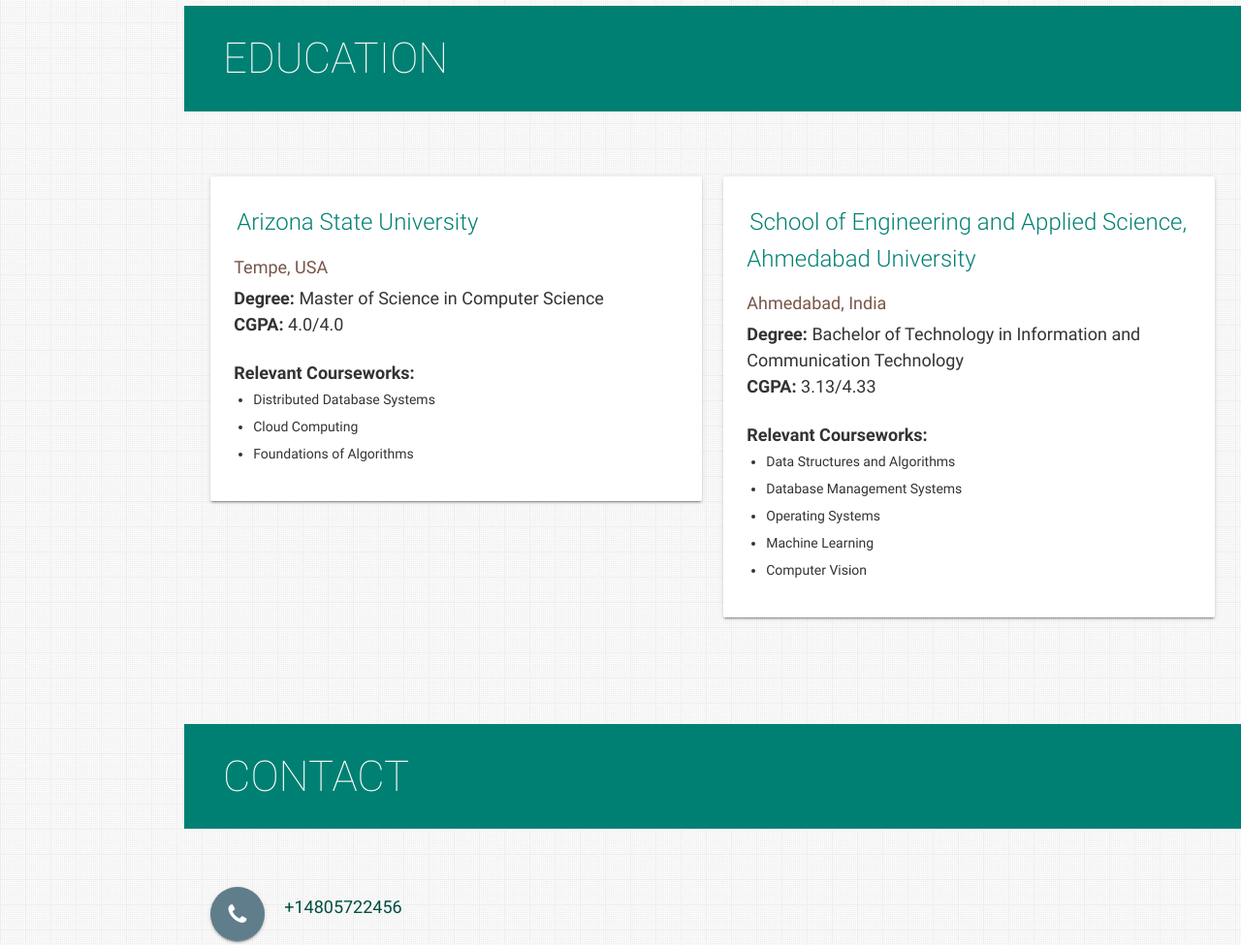
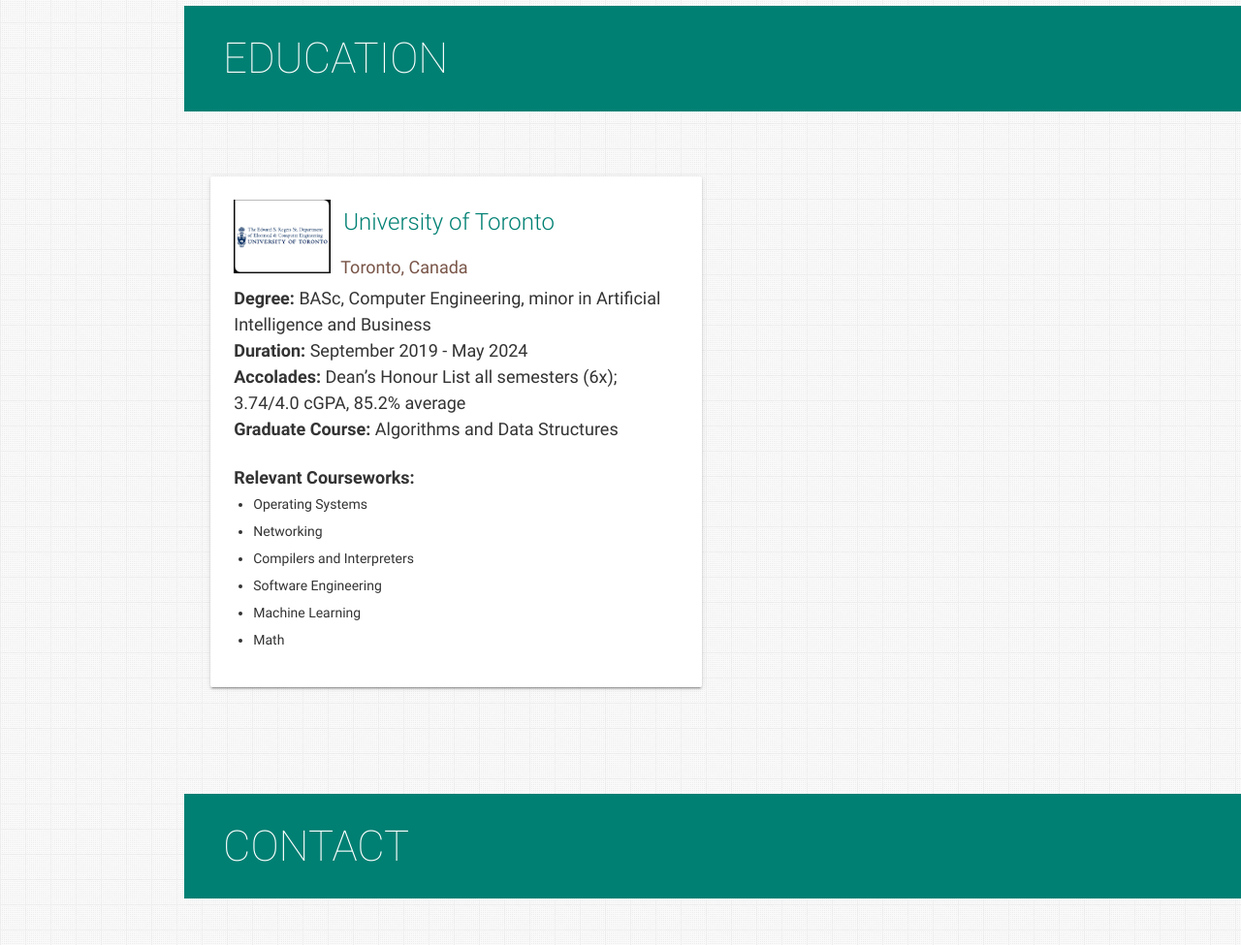
Before and after one commit to weihangzheng/weihangzheng.github.io, a plain HTML site: page index.html in a window 1280 px wide. Shown: the part 4709-5684 px from the top of the page at 97% size. Drawn offline with nearby package versions, Linux system fonts and the light colour scheme.

Commit message:
added education

```diff
--- a/index.html
+++ b/index.html
@@ -499,58 +499,35 @@
           <div class="col s12 m6 l6">
               <div class="card">
                   <div class="card-content">
+                      <!-- Adding the image here -->
+                      <img src="/assets/img/ECE_logo.png" alt="ECE Logo" class="responsive-img" style="width: 100px; margin-right: 10px; float: left;">
+
                       <p>
-                  <span class="card-title"><a href="https://www.asu.edu/" target="_blank" class="teal-text hoverline">Arizona State University</a></span>
+                          <span class="card-title"><a href="https://www.utoronto.ca/" target="_blank" class="teal-text hoverline">University of Toronto</a></span>
                       </p>
-                <p class="brown-text">Tempe, USA</p>
+                      <p class="brown-text">Toronto, Canada</p>
                       <p>
-                  <b>Degree: </b>Master of Science in Computer Science
+                          <b>Degree: </b>BASc, Computer Engineering, minor in Artificial Intelligence and Business
                           <br>
-                  <b>CGPA: </b>4.0/4.0
+                          <b>Duration: </b>September 2019 - May 2024
+                          <br>
+                          <b>Accolades: </b>Dean’s Honour List all semesters (6x); 3.74/4.0 cGPA, 85.2% average
+                          <br>
+                          <b>Graduate Course: </b>Algorithms and Data Structures
                       </p>
 
                       <ul>
                           <p>
                               <b>Relevant Courseworks:</b>
                               <ul>
-                    <li>Distributed Database Systems</li>
-                    <li>Cloud Computing</li>
-                    <li>Foundations of Algorithms</li>
+                                  <li>Operating Systems</li>
+                                  <li>Networking</li>
+                                  <li>Compilers and Interpreters</li>
+                                  <li>Software Engineering</li>
+                                  <li>Machine Learning</li>
+                                  <li>Math</li>
                               </ul>
                           </p>
-
-                </ul>
-              </div>
-            </div>
-
-
-          </div>
-          <div class="col s12 m6 l6">
-            <div class="card">
-              <div class="card-content">
-                <p>
-                  <span class="card-title"><a href="https://ahduni.edu.in/academics/schools-centres/school-of-engineering-and-applied-science/" target="_blank" class="teal-text hoverline">School of Engineering and Applied Science, Ahmedabad
-                      University</a></span>
-                </p>
-                <p class="brown-text">Ahmedabad, India</p>
-                <p>
-                  <b>Degree: </b>Bachelor of Technology in Information and Communication Technology
-                  <br>
-                  <b>CGPA: </b>3.13/4.33
-                </p>
-
-                <ul>
-                  <p>
-                    <b>Relevant Courseworks:</b>
-                  <ul>
-                    <li>Data Structures and Algorithms</li>
-                    <li>Database Management Systems</li>
-                    <li>Operating Systems</li>
-                    <li>Machine Learning</li>
-                    <li>Computer Vision</li>
-                  </ul>
-                  </p>
-
                       </ul>
                   </div>
               </div>
@@ -558,6 +535,8 @@
       </div>
   </div>
 </section>
+
+
 
     <!-- Eight Section: Contact -->
     <section id="contact" class="section scrollspy full-height">
```
Also changed, not shown: assets/img/ECE_logo.png (added). Lines whose indentation alone changed are shown as unchanged.
